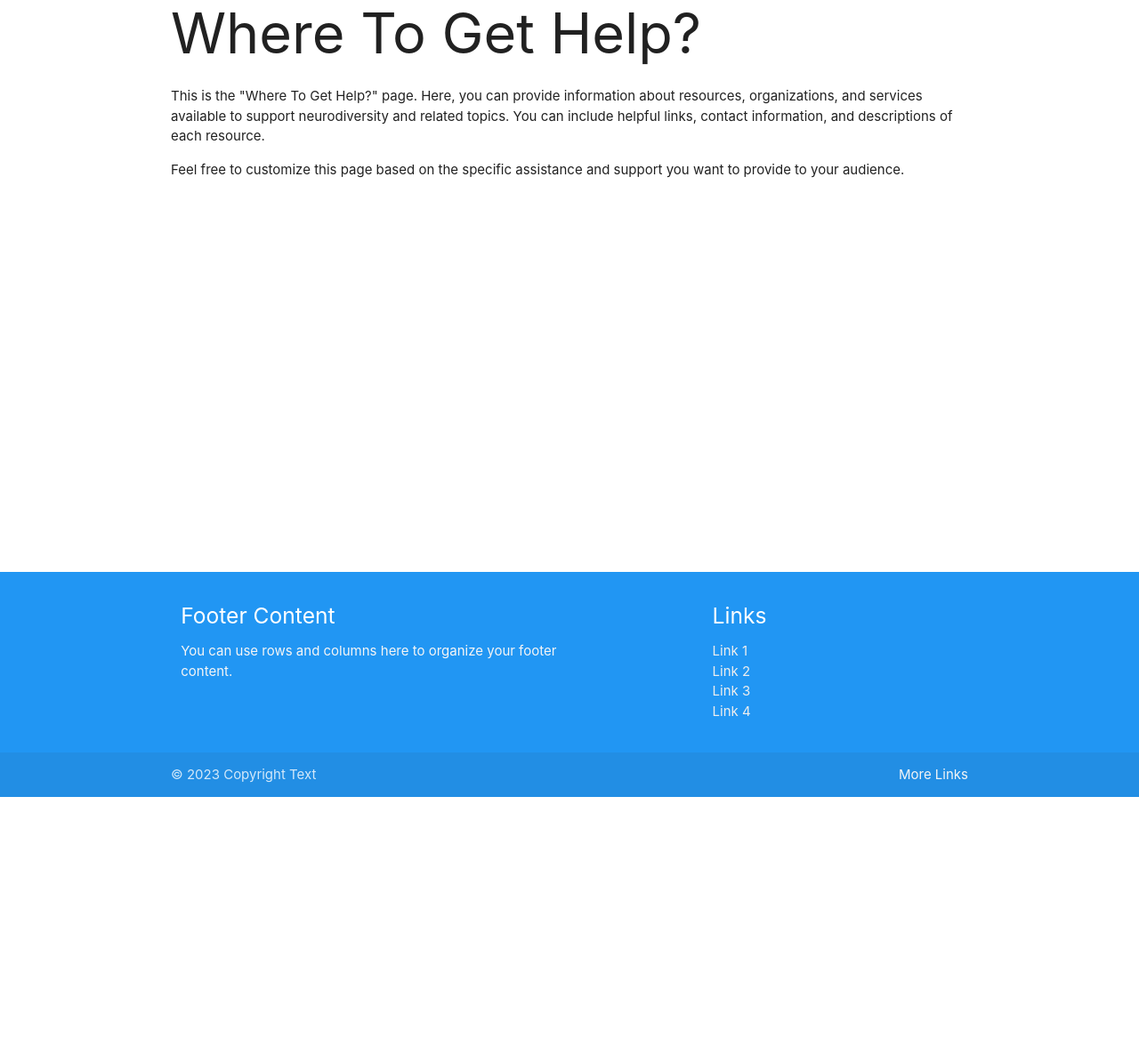
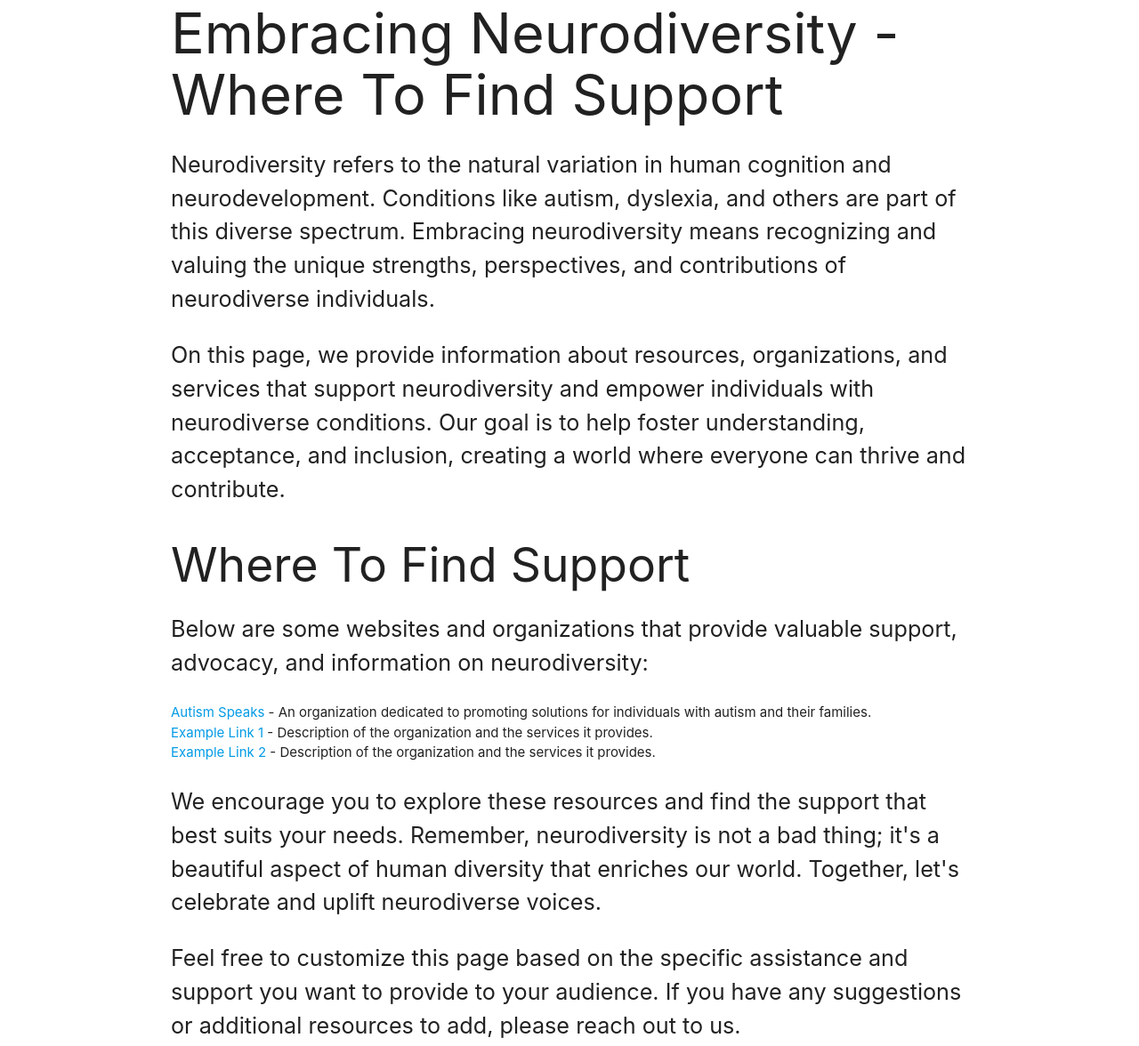
Before and after one commit to ItamarTati/debunking-autism-lies, a website built with Parcel: page help.html in a window 1280 px wide. Shown: the part 103-1279 px from the top of the page at 89% size. Before the commit the page ends 999 px from the top, so only its background shows below. Built offline with nearby package versions, Linux system fonts and the light colour scheme.

Commit message:
added more detailed help page

```diff
--- a/help.html
+++ b/help.html
@@ -2,7 +2,16 @@
 <html>
   <head>
     <meta charset="UTF-8" />
-    <title>Neurodiversity - Where To Get Help?</title>
+    <title>Embracing Neurodiversity - Where To Find Support</title>
+    <meta
+      name="description"
+      content="Discover resources, organizations, and services that support neurodiversity and empower individuals with conditions like autism, dyslexia, and others. Embrace the unique strengths and perspectives of neurodiverse individuals."
+    />
+    <meta
+      name="keywords"
+      content="neurodiversity, autism, dyslexia, support, resources, organizations, empowerment"
+    />
+    <meta name="author" content="Itamar Tati" />
     <link
       href="https://fonts.googleapis.com/icon?family=Material+Icons"
       rel="stylesheet"
@@ -21,16 +30,66 @@
 
     <section style="min-height: 80vh;">
       <div class="container">
-        <h1>Where To Get Help?</h1>
-        <p>
-          This is the "Where To Get Help?" page. Here, you can provide
-          information about resources, organizations, and services available to
-          support neurodiversity and related topics. You can include helpful
-          links, contact information, and descriptions of each resource.
+        <h1>Embracing Neurodiversity - Where To Find Support</h1>
+        <p  class="flow-text">
+          Neurodiversity refers to the natural variation in human cognition and
+          neurodevelopment. Conditions like autism, dyslexia, and others are
+          part of this diverse spectrum. Embracing neurodiversity means
+          recognizing and valuing the unique strengths, perspectives, and
+          contributions of neurodiverse individuals.
         </p>
-        <p>
+        <p  class="flow-text">
+          On this page, we provide information about resources, organizations,
+          and services that support neurodiversity and empower individuals with
+          neurodiverse conditions. Our goal is to help foster understanding,
+          acceptance, and inclusion, creating a world where everyone can thrive
+          and contribute.
+        </p>
+        <h2>Where To Find Support</h2>
+        <p class="flow-text">
+          Below are some websites and organizations that provide valuable
+          support, advocacy, and information on neurodiversity:
+        </p>
+        <ul>
+          <li>
+            <a
+              href="https://www.autismspeaks.org/"
+              target="_blank"
+              rel="noopener"
+              >Autism Speaks</a
+            >
+            - An organization dedicated to promoting solutions for individuals
+            with autism and their families.
+          </li>
+          <li>
+            <a
+              href="https://www.examplelink1.com/"
+              target="_blank"
+              rel="noopener"
+              >Example Link 1</a
+            >
+            - Description of the organization and the services it provides.
+          </li>
+          <li>
+            <a
+              href="https://www.examplelink2.com/"
+              target="_blank"
+              rel="noopener"
+              >Example Link 2</a
+            >
+            - Description of the organization and the services it provides.
+          </li>
+        </ul>
+        <p class="flow-text">
+          We encourage you to explore these resources and find the support that
+          best suits your needs. Remember, neurodiversity is not a bad thing;
+          it's a beautiful aspect of human diversity that enriches our world.
+          Together, let's celebrate and uplift neurodiverse voices.
+        </p>
+        <p class="flow-text">
           Feel free to customize this page based on the specific assistance and
-          support you want to provide to your audience.
+          support you want to provide to your audience. If you have any
+          suggestions or additional resources to add, please reach out to us.
         </p>
       </div>
     </section>
```
